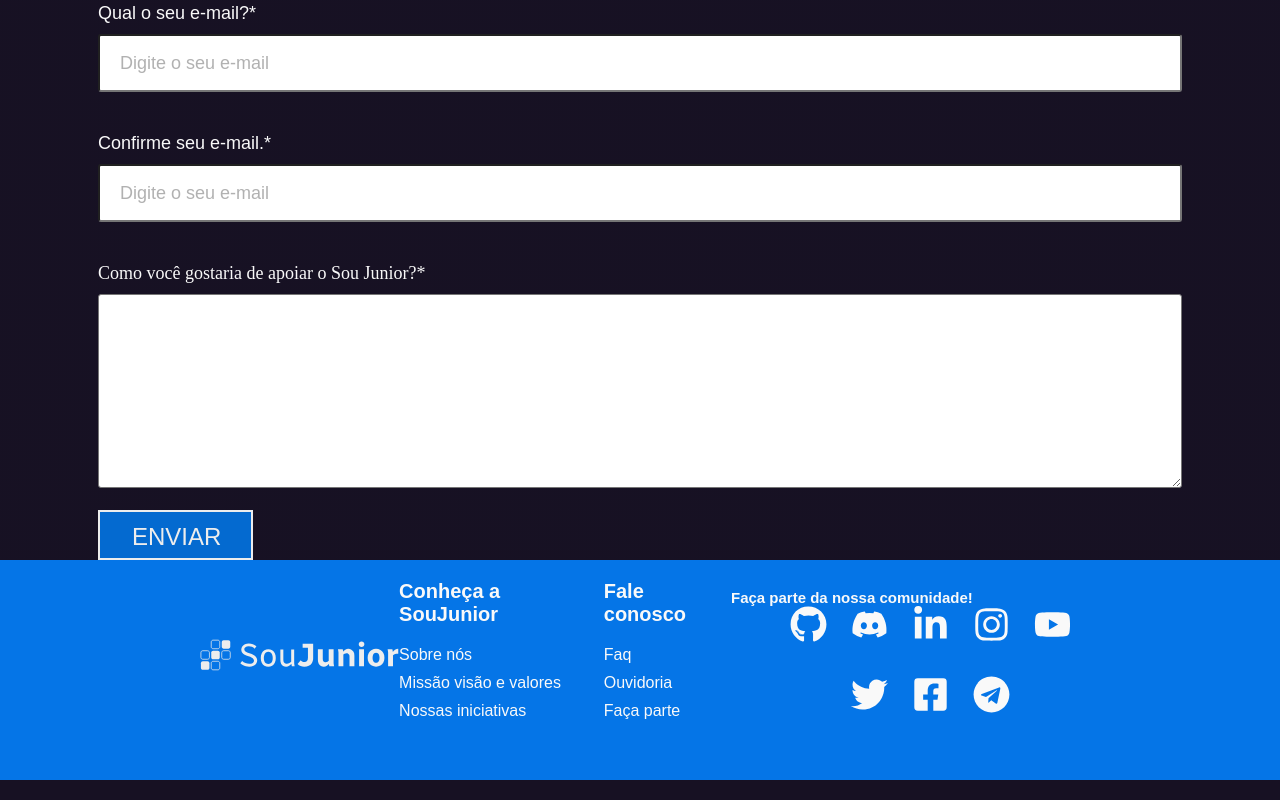
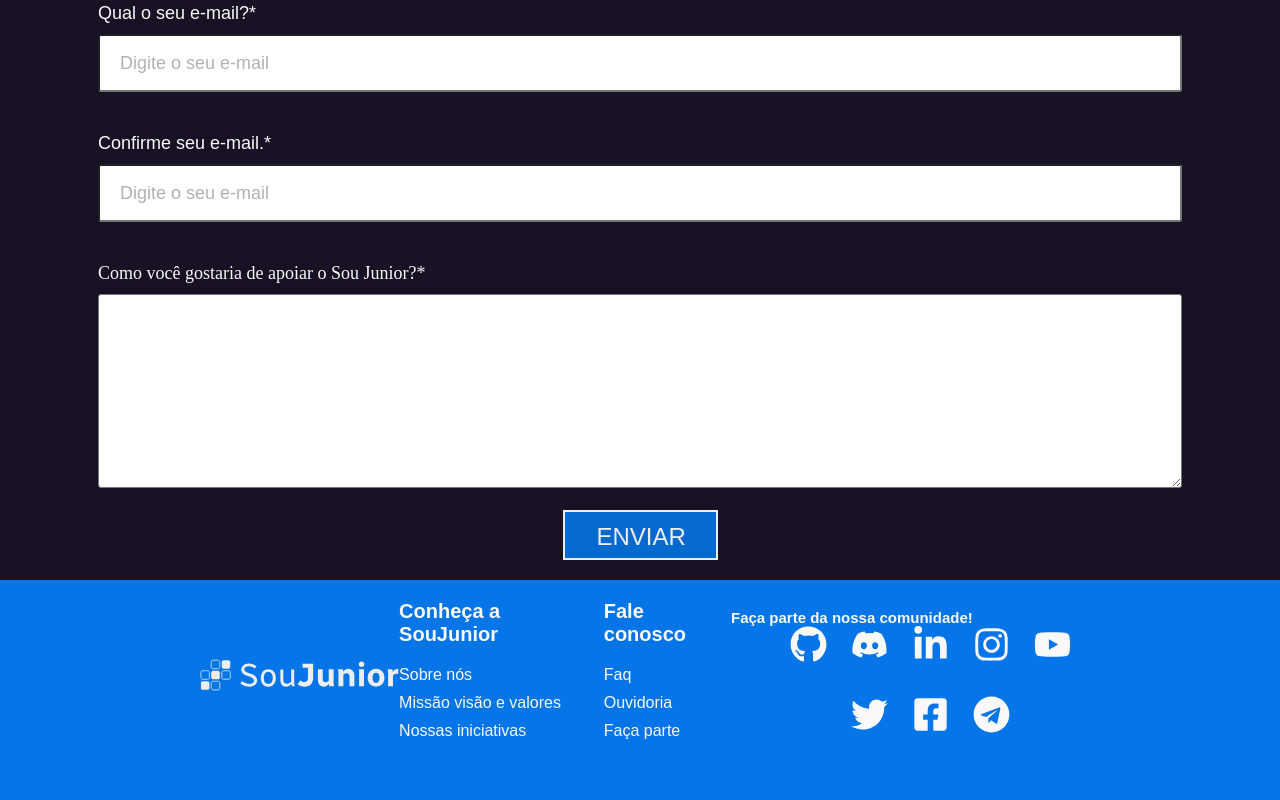
Before and after one commit to SouJunior/site-webapp, a Next.js app: page /apoiar in a window 1280 px wide. Shown: the part 1604-2404 px from the top of the page. Built offline with nearby package versions, Linux system fonts and the light colour scheme; a web font is replaced by a local one.

Commit message:
alteração do botão da FAQ

```diff
--- a/components/Apoiador/Apoiador.module.css
+++ b/components/Apoiador/Apoiador.module.css
@@ -61,6 +61,7 @@
 }
 
 .button {
+  display: flex;
   width: 155px;
   height: 50px;
   text-transform: uppercase;
@@ -72,7 +73,7 @@
   border: 2px solid #ededed;
   color: #ededed;
   padding: 16px 32px;
-  margin-top: 2rem;
+  margin: 2rem auto;
 }
 
 @media (max-width: 960px) {
--- a/components/Faq/index.jsx
+++ b/components/Faq/index.jsx
@@ -248,7 +248,7 @@ export const Faq = () => {
             <Popup onClose={closePopup}
             message="Pergunta enviada com sucesso!"
             >
-              <img src="/assets/popup.svg" alt="Imagem de sucesso" />
+              <img src="assets/voluntario.svg" alt="Imagem de voluntariado" />
               <button onClick={closePopup}>Fechar</button>
             </Popup>
       )}
--- a/components/commons/Popup/Popup.jsx
+++ b/components/commons/Popup/Popup.jsx
@@ -7,7 +7,7 @@ const Popup = ({ message, onClose }) => {
       <div className={styles.popup}>
         <p>{message}</p>
 
-        <img src="/assets/popup.svg" alt="Imagem de sucesso" />
+        <img src="" alt="Imagem de sucesso" />
 
         <button onClick={onClose}>Fechar</button>
       </div>
--- a/pages/_app.js
+++ b/pages/_app.js
@@ -1,7 +1,7 @@
 import Script from 'next/script'
 import "../styles/globals.css";
 import {Layout} from '../components/Layout'
-import PrivacyPolicy from "../components/commons/PrivacyPolicy/PrivacyPolicy"
+
 
 function MyApp({ Component, pageProps }) {
   return (
@@ -17,7 +17,7 @@ function MyApp({ Component, pageProps }) {
         `}
       </Script>
       <Component {...pageProps} />
-      <PrivacyPolicy />
+
     </Layout>
   )
 }
--- a/pages/index.jsx
+++ b/pages/index.jsx
@@ -14,7 +14,7 @@ const Home = () => {
       <Iniciativas />
       <Depositions />
       <ParticipationSection />
-
+      <PrivacyPolicy />
     </>
   );
 };
```
Also changed, not shown: public/assets/voluntario.svg (added).
